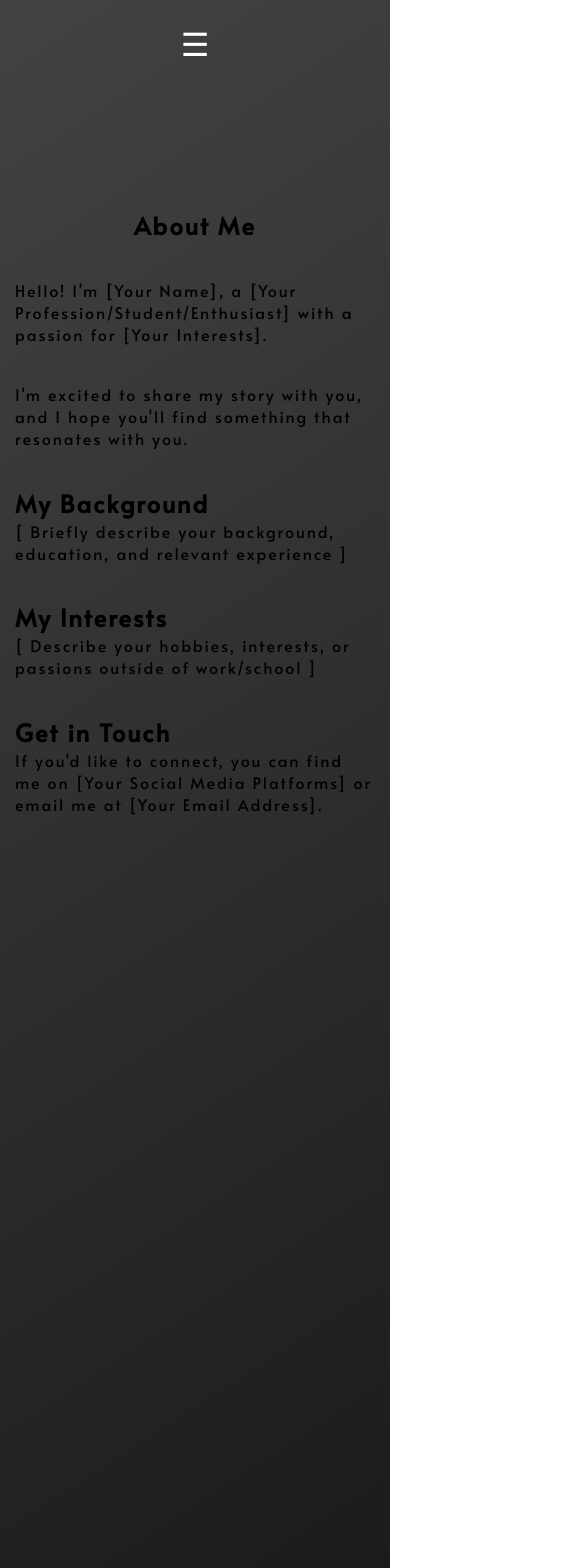
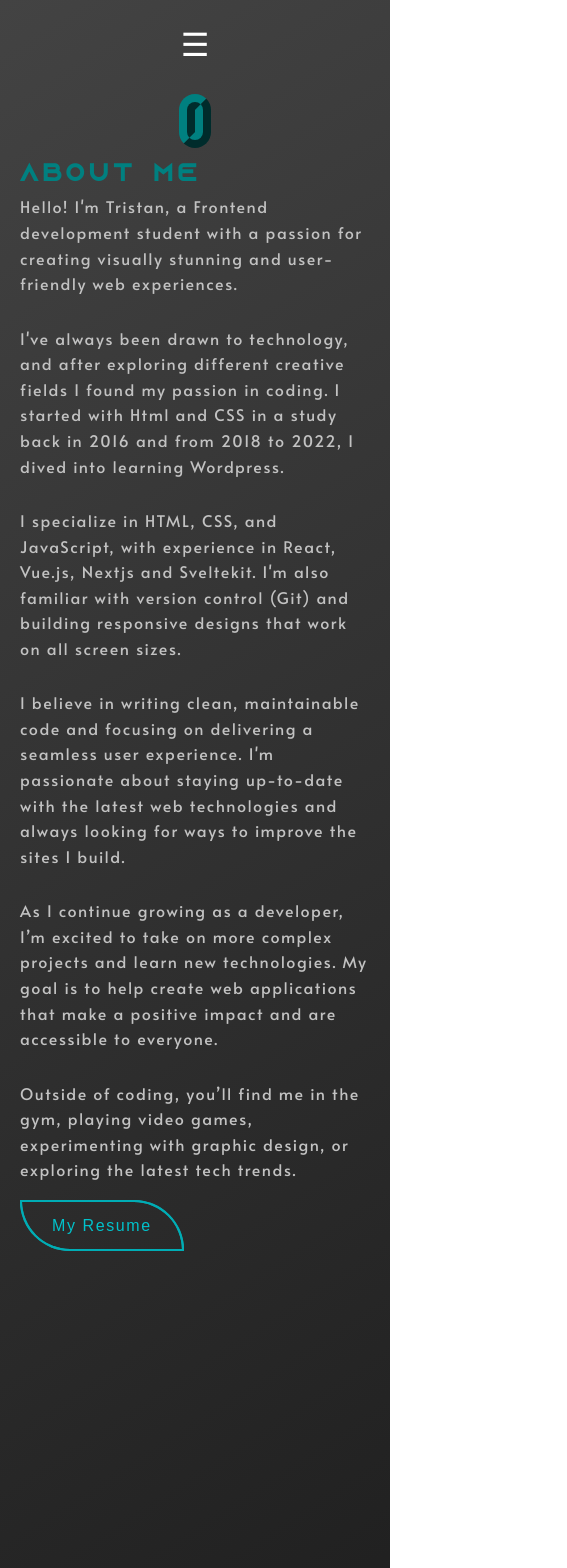
Before and after one commit to TristanKatte/portfolio, a SvelteKit app in the folder myapp/: page /about in a window 390 px wide. Shown: the top 1568 px of the page, 567 px wide, since content can reach past the window. Built offline with nearby package versions, Linux system fonts and the light colour scheme.

Commit message:
changed photo-grid

```diff
--- a/myapp/src/routes/+layout.svelte
+++ b/myapp/src/routes/+layout.svelte
@@ -23,7 +23,7 @@
         });
     });
 </script>
-
+<link rel="stylesheet" href="/css/styles.css">
 
 
 <div class="layout">
@@ -46,8 +46,6 @@
     background-color: #000000;
     background-image: linear-gradient(147deg, #434343 0%,  #000000 74%);
 }
-
-
 
 main {
     padding-block: var(--size-0);
--- a/myapp/src/routes/+page.svelte
+++ b/myapp/src/routes/+page.svelte
@@ -1,10 +1,5 @@
 <script>
-  import Footer from './components/Footer.svelte';
   import Home from './components/Home.svelte';
-  import About from './components/About.svelte';
-  import Contact from './components/Contact.svelte';
-  import Projects from './components/Projects.svelte';
-  import { fade } from 'svelte/transition';
 
 </script>
 <svelte:head>
--- a/myapp/src/routes/about/+page.svelte
+++ b/myapp/src/routes/about/+page.svelte
@@ -1,9 +1,6 @@
 <script>
+  import Skills from '../components/Skills.svelte';
   import { onMount } from 'svelte';
-  import gsap from 'gsap';
-
-  let text = 'Hello World!';
-  let splitTextInstance;
 
   onMount(async () => {
     const { default: gsap } = await import('gsap');
@@ -11,7 +8,7 @@
 
     gsap.registerPlugin(ScrollTrigger);
 
-    gsap.utils.toArray('.timeline-item').forEach((item, index) => {
+    gsap.utils.toArray('.timeline-item, .timeline-section ').forEach((item, index) => {
 
       gsap.from(item, {
         scrollTrigger: {
@@ -35,52 +32,43 @@
 
 
 <main>
-
-  <article class="about-me">
-    <h1>About Me</h1>
-    <p>Hello! I'm [Your Name], a [Your Profession/Student/Enthusiast] with a passion for [Your Interests].</p>
-    <p>I'm excited to share my story with you, and I hope you'll find something that resonates with you.</p>
+  <article class="timeline-section">
     <section>
-      <h2>My Background</h2>
-      <p>[ Briefly describe your background, education, and relevant experience ]</p>
+      <figure>
+        <enhanced:img class="pic img" alt="Foto van mij" src="$lib/assets/profielfoto-zw.jpg" />
+      </figure>
     </section>
-    <section>
-      <h2>My Interests</h2>
-      <p>[ Describe your hobbies, interests, or passions outside of work/school ]</p>
-    </section>
-    <section>
-      <h2>Get in Touch</h2>
-      <p>If you'd like to connect, you can find me on [Your Social Media Platforms] or email me at [Your Email Address].</p>
-    </section>
-  </article>
-
-  <article class="timeline-section">
-    <!-- <section class="journey">
-      <h2>About my journey</h2>
-      <p>I am a frontend developer That likes to create cool, accessible and stunning web experiences for clients and their users.</p>
+    <section class="journey">
+      <h2>About me</h2>
+      <p>Hello! I'm Tristan, a Frontend development student with a passion for creating visually stunning and user-friendly web experiences.</p>
 
       <p>I've always been drawn to technology, and after exploring different creative fields
         I found my passion in coding. I started with Html and CSS in a study back in 2016 and from 2018 to 2022,
         I dived into learning Wordpress.
       </p>
+
       <p>
         I specialize in HTML, CSS, and JavaScript, with experience in React, Vue.js, Nextjs and Sveltekit.
         I'm also familiar with version control (Git) and building responsive designs that work on all screen sizes.
       </p>
+
       <p>
         I believe in writing clean, maintainable code and focusing on delivering a seamless user experience.
         I'm passionate about staying up-to-date with the latest web technologies and always looking for ways to improve the sites I build.
       </p>
+
       <p>
         As I continue growing as a developer, I’m excited to take on more complex projects and learn new technologies.
         My goal is to help create web applications that make a positive impact and are accessible to everyone.
       </p>
+
       <p>
-        Outside of coding, you’ll find me hiking in the mountains, experimenting with graphic design, or exploring the latest tech trends.
+        Outside of coding, you’ll find me in the gym, playing video games, experimenting with graphic design, or exploring the latest tech trends.
       </p>
-      <a class="button" href="/about" aria-label="More about me">My Resume</a>
+      <a class="button" href="/curriculum_vitae-1.pdf" aria-label="My Resume" target="_blank">My Resume</a>
 
-  </section> -->
+  </section>
+
   </article>
 
   <section class="timeline-section">
@@ -130,19 +118,13 @@
     </div>
   </section>
 
+  <section class="timeline-section">
+    <Skills />
+  </section>
+
 </main>
 
 <style>
-
-  .about-me {
-    background-color: transparent;
-	  min-height: 100vh;
-	  padding: 100px 15px;
-    z-index: 0;
-    display: flex;
-    flex-wrap: wrap;
-  }
-
 .button {
     position: relative;
     padding: 15px 45px;
@@ -170,6 +152,12 @@
   .button:active{
     transform: scale(0.95);
     }
+
+    figure {
+    border-radius: 20px;
+    width: 100%;
+    margin: auto;
+  }
 
   .timeline-section{
 	  background-color: transparent;
@@ -265,6 +253,30 @@ article {
     letter-spacing: 2px;
 }
 
+.journey {
+  max-width: 700px;
+  margin-right: 50px;
+  font-family: 'alata', sans-serif;
+  word-wrap: break-word;
+  line-height: 1.6;
+  letter-spacing: .1em;
+}
+
+
+.img {
+  scale: 1;
+  border-radius: 12px;
+  border: 16px solid var(--heading-color);
+  border-style: ridge;
+}
+
+.pic {
+height: auto;
+width: 450px;
+border-radius: 18px;
+
+}
+
 .journey h2 {
   color: var(--heading-color);
   font-family: "Azonix";
@@ -273,7 +285,91 @@ article {
 
 .journey p {
   color: var(--txt-color);
-  margin-bottom: .8em;
+  margin-bottom: 1.8em;
+}
+
+@media(max-width:30em){
+  main {
+    display: flex;
+    flex-direction: column;
+    justify-content: center;
+    flex-wrap: wrap;
+  }
+
+  article {
+    display: flex;
+    justify-content: center;
+    align-items: center;
+    height: 100%;
+    width: 100%;
+    padding: 90px 90px;
+    font-family: 'alata', sans-serif;
+  }
+
+  section {
+    margin-bottom: 1.5em;
+  }
+
+  .timeline-section {
+    display: flex;
+    flex-direction: column;
+    justify-content: center;
+    align-items: center;
+    width: 100%;
+    height: 100%;
+    padding: 20px;
+  }
+
+  .journey {
+    margin-bottom: 30px;
+    margin-right: 0;
+    text-align: left;
+  }
+
+  .journey p {
+    font-family: 'alata', sans-serif;
+  }
+
+  .journey h2 {
+    font-size: 24px;
+  }
+
+  .pic {
+    height: auto;
+    width: 100%;
+    max-width: 300px;
+    border-radius: 18px;
+  }
+
+  .button {
+    position: relative;
+    width: 100%;
+    padding: 15px 30px;
+    margin: auto;
+    background: transparent;
+    border-radius: 0 50px 0 50px;
+    border: 2px solid var(--btn-color);
+    outline: 2px solid var(--btn-color);
+    outline-offset: -2px;
+    font-size: 1rem;
+    font-family: 'Orbitron Variable', sans-serif;
+    color: #00c2cb;
+    font-weight: 300;
+    text-decoration: none;
+    text-align: center;
+    cursor: pointer;
+    transition: outline-offset 200ms ease;
+  }
+
+  .button:hover {
+    color: #e0ffff;
+    background-color: var(--heading-color);
+    outline-offset: 4px;
+  }
+
+  .button:active{
+    transform: scale(0.95);
+  }
 }
 
 /* responsive */
@@ -293,175 +389,5 @@ article {
 		left:0;
 	}
 }
-  /* main {
-    width: 100%;
-    height: 100%;
-  }
 
-  article {
-    display: flex;
-    flex-direction: column;
-    align-items: flex-start;
-    width: 100%;
-    height: 100%;
-    padding: 90px 90px;
-    font-family: 'Orbitron Variable', sans-serif;
-  }
-
-  @media (max-width: 480px) {
-    article {
-        padding: 20px;
-    }
-  }
-
-
-  h2 {
-    color: var(--heading-color);
-    font-weight: 400;
-    margin-bottom: 10px;
-    font-family: "Azonix";
-  }
-
-  .timeline {
-    display: flex;
-    flex-direction: column;
-    align-items: flex-start; /* Align items to the left
-    position: relative;
-    max-width: 800px;
-    min-height: 100vh;
-    margin: 0 auto;
-    padding: 40px 0;
-  }
-
-  .timeline-item {
-    display: flex;
-    align-items: center;
-    width: 100%;
-    padding: 20px 40px;
-    box-sizing: border-box;
-  }
-
-  .timeline-item:nth-child(odd) {
-    flex-direction: row-reverse;
-  }
-
-  .timeline-marker {
-    width: 15px;
-    height: 15px;
-  }
-
-  @media (max-width: 768px) {
-    .timeline {
-      flex-direction: column;
-    }
-
-    .timeline-item {
-      width: 100%;
-    }
-
-    .timeline-marker {
-      width: 10px;
-      height: 10px;
-    }
-  }
-
-
-  .timeline::before {
-    content: '';
-    position: absolute;
-    top: 0;
-    left: 50%;
-    width: 4px;
-    height: 100%;
-    background: var(--heading-color);
-    transform: translateX(-50%);
-  }
-
-  .timeline-item {
-    position: relative;
-    width: 50%;
-    padding: 20px 40px;
-    box-sizing: border-box;
-  }
-
-  .timeline-item:nth-child(odd) {
-    left: 0;
-    text-align: right;
-  }
-
-  .timeline-item:nth-child(even) {
-    left: 50%;
-  }
-
-  .timeline-marker {
-    position: absolute;
-    top: 50%;
-    width: 20px;
-    height: 20px;
-    background: var(--heading-color);
-    border-radius: 50%;
-    transform: translateY(-50%);
-  }
-
-  .timeline-item:nth-child(odd) .timeline-marker {
-    right: -10px;
-  }
-
-  .timeline-item:nth-child(even) .timeline-marker {
-    left: -10px;
-  }
-
-  .timeline-content {
-    background: rgba(255, 255, 255, 0.05);
-    padding: 20px;
-    border-radius: 8px;
-    backdrop-filter: blur(10px);
-  }
-
-  .timeline-content h3 {
-    color: var(--heading-color);
-    margin-bottom: 10px;
-    font-family: "Azonix";
-  }
-
-  .timeline-content p {
-    color: var(--txt-color);
-    font-size: 16px;
-    line-height: 1.6;
-    letter-spacing: 0.5px;
-  }
-
-  @media (max-width: 480px) {
-
-
-    .timeline {
-      flex-direction: column;
-
-    }
-
-    .timeline-item {
-      width: 100%;
-      padding: 10px;
-      text-align: center;
-    }
-
-    .timeline-item:nth-child(odd),
-    .timeline-item:nth-child(even) {
-      left: 0;
-    }
-
-    .timeline-marker {
-      left: 50%;
-      transform: translate(-50%, -50%);
-    }
-
-    .timeline-content h3 {
-      font-size: 1.2em;
-    }
-
-    .timeline-content p {
-      font-size: 0.9em;
-      line-height: 1.4;
-    }
-  } */
 </style>
--- a/myapp/src/routes/components/Projects.svelte
+++ b/myapp/src/routes/components/Projects.svelte
@@ -1,4 +1,7 @@
 <script>
+
+
+
 
 
 </script>
@@ -81,94 +84,39 @@
 
 <article class="other-works">
     <h3>Some other work I made</h3>
+
     <section class="grid-wrapper">
-        <picture>
+
             <img class="img" src="/images/spiegel_1.jpg" alt="" />
-        </picture>
-        <picture>
             <img class="img" src="/images/vogelpers_2.jpg" alt="" />
-        </picture>
-        <picture class="tall">
             <img class="img" src="/images/texture_leaf.jpg" alt="" />
-        </picture>
-        <picture class="wide">
             <img class="img" src="/images/lp_hoes_3.jpg" alt="" />
-        </picture>
-        <picture>
             <img class="img" src="/images/vogelpers_4.jpg" alt="" />
-        </picture>
-        <picture class="tall">
             <img class="img" src="/images/texture_gold.jpg" alt="" />
-        </picture>
-        <picture class="big">
             <img class="img" src="/images/hdr_2.jpg" alt="" />
-        </picture>
-        <picture>
             <img class="img" src="/images/kikvors_3.jpg" alt="" />
-        </picture>
-        <picture class="wide">
             <img class="img" src="/images/hdr_haventje.jpg" alt="" />
-        </picture>
-        <picture class="big">
             <img class="img" src="/images/hdr_3.jpg" alt="" />
-        </picture>
-        <picture class="tall">
             <img class="img" src="/images/kikvors_1.jpg" alt="" />
-        </picture>
-        <picture>
             <img class="img" src="/images/lp_hoes_1.jpg" alt="" />
-        </picture>
-        <picture>
             <img class="img" src="/images/penrose.jpg" alt="" />
-        </picture>
-        <picture>
             <img class="img" src="/images/perspectief_1.jpg" alt="" />
-        </picture>
-        <picture>
             <img class="img" src="/images/lp_hoes_2.jpg" alt="" />
-        </picture>
-        <picture class="wide">
             <img class="img" src="/images/planeet.jpg" alt="" />
-        </picture>
-        <picture>
             <img class="img" src="/images/kunst_1.jpg" alt="" />
-        </picture>
-        <picture>
             <img class="img" src="/images/esthetiek_1.jpg" alt="" />
-        </picture>
-        <picture class="wide">
             <img class="img" src="/images/web_banner.jpg" alt="" />
-        </picture>
-        <picture>
             <img class="img" src="/images/fingerprint.jpg" alt="" />
-        </picture>
-        <picture class="wide">
             <img class="img" src="/images/kunst_3.jpg" alt="" />
-        </picture>
-        <picture class="big">
             <img class="img" src="/images/esthetiek_3.jpg" alt="" />
-        </picture>
-        <picture>
             <img class="img" src="/images/kikvors_2.jpg" alt="" />
-        </picture>
-        <picture>
             <img src="/images/kunst_2.jpg" alt="" />
-        </picture>
-        <picture class="big">
             <img src="/images/texture_brick.jpg" alt="" />
-        </picture>
-        <picture class="tall">
             <img  src="/images/perspectief_2.jpg" alt="" />
-        </picture>
-        <picture>
             <img src="/images/spiegel_2.jpg" alt="" />
-        </picture>
-        <picture>
             <img src="/images/perspectief_3.jpg" alt="" />
-        </picture>
-        <picture class="wide">
             <img src="/images/spiegel_3.jpg" alt="" />
-        </picture>
+
     </section>
 
 
@@ -222,67 +170,16 @@
     }
 
     img {
-	max-width: 100%;
-	height: auto;
-	vertical-align: middle;
-	display: inline-block;
-}
-
-.grid-wrapper > picture {
-	display: flex;
-	justify-content: center;
-	align-items: center;
-}
-.grid-wrapper > picture > img {
 	width: 100%;
-	height: 100%;
-	object-fit: cover;
-	border-radius: 5px;
+    margin-bottom: 1rem;
+    transform-style: preserve-3d;
 }
 
 .grid-wrapper {
-	display: grid;
-	grid-gap: 10px;
-	grid-template-columns: repeat(auto-fit, minmax(250px, 1fr));
-	grid-auto-rows: 200px;
-	grid-auto-flow: dense;
-}
-.grid-wrapper .wide {
-	grid-column: span 2;
-}
-.grid-wrapper .tall {
-	grid-row: span 2;
-}
-.grid-wrapper .big {
-	grid-column: span 2;
-	grid-row: span 2;
+    columns: 300px;
+    padding: 2em;
 }
 
 
 
-    @media (max-width: 768px) {
-        h2 {
-            font-size: 1.8rem;
-        }
-
-        .projects-grid {
-            flex-direction: column;
-            align-items: stretch;
-        }
-
-        .project-card {
-            padding: 1rem;
-            max-width: none;
-        }
-    }
-
-    @media (max-width: 480px) {
-        h2 {
-            font-size: 1.5rem;
-        }
-
-        .project-card h3 {
-            font-size: 1.3rem;
-        }
-    }
 </style>
--- a/myapp/static/css/styles.css
+++ b/myapp/static/css/styles.css
@@ -32,8 +32,6 @@
     src: url('../fonts/Inconsolata[wdth\,wght].ttf');
 }
 
-
-
 * {
     margin: 0;
     padding: 0;
```
Also changed, not shown: myapp/src/routes/components/Home.svelte (+5 -23 lines), myapp/src/routes/components/Skills.svelte (renamed from myapp/src/routes/components/About.svelte, +4 -4 lines), 1 other file (tests, documents, lock files or other folders).
